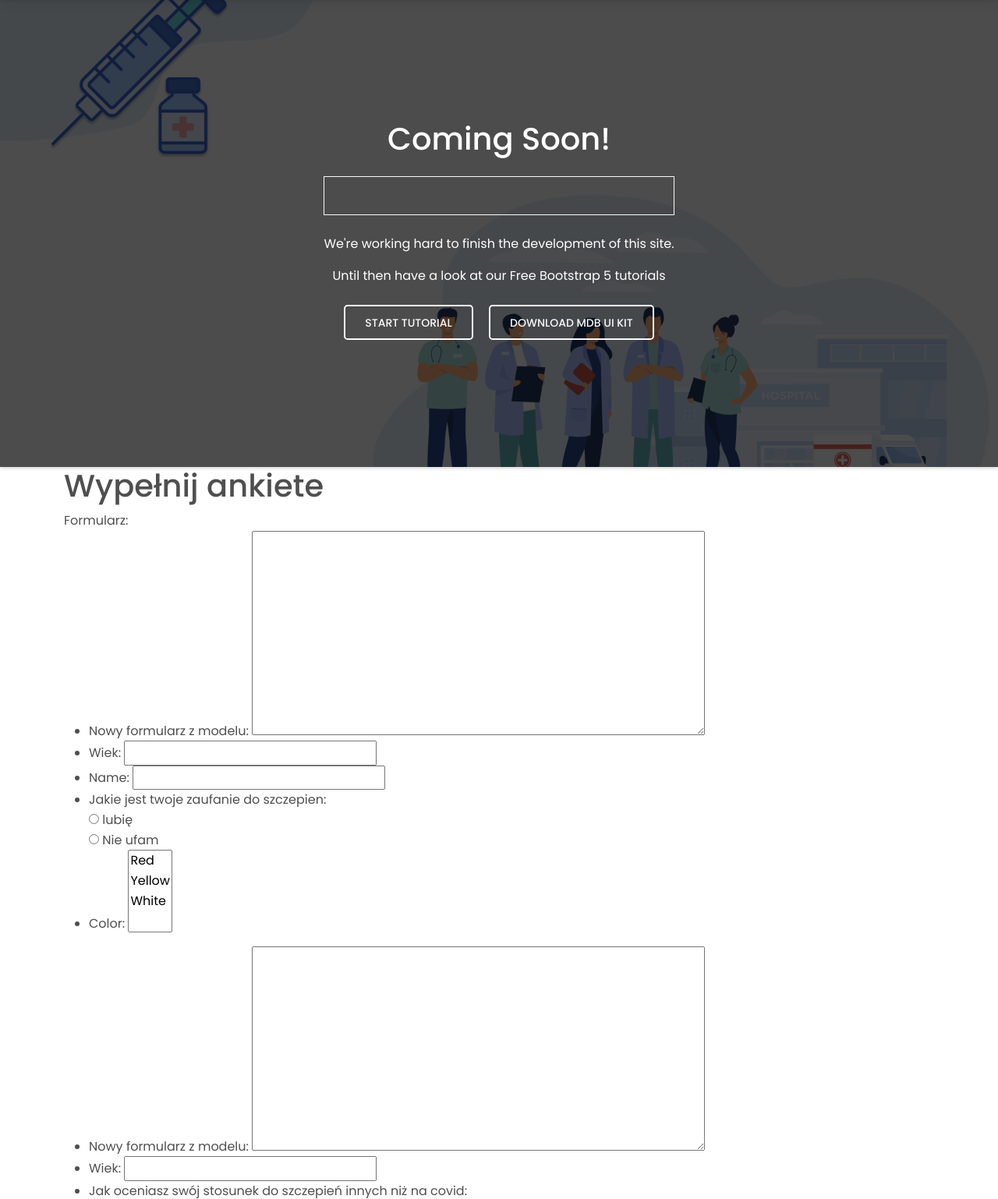
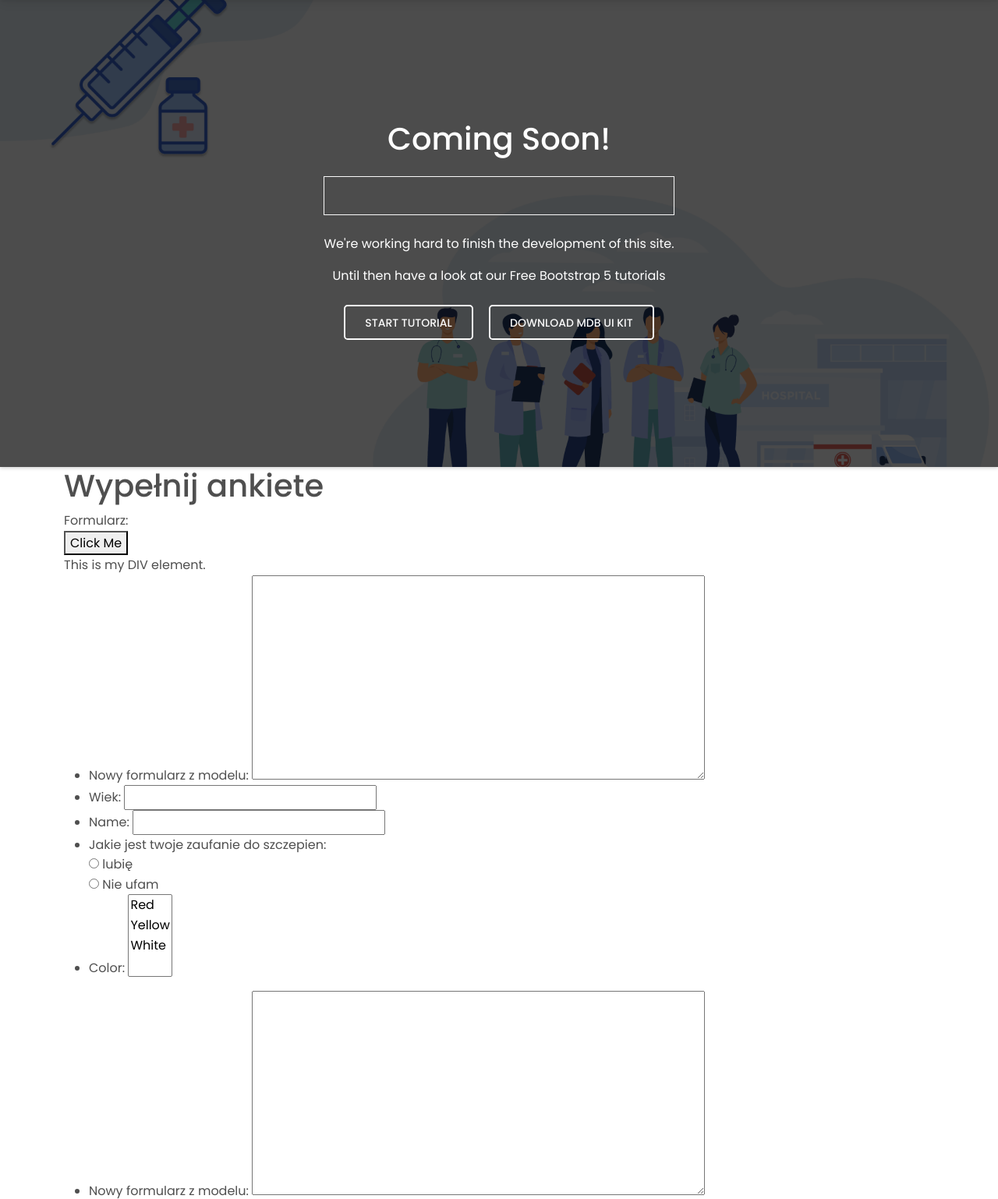
Before and after one commit to informacja/przedmiotHumanistyczny, a Django app: page /wypelnij/ in a window 1280 px wide. Shown: the part 59-1597 px from the top of the page at 78% size. Run offline with Django 4.2, Linux system fonts and the light colour scheme; some libraries are stand-ins or nearby versions.

Commit message:
Roksana :wave:

```diff
--- /dev/null
+++ b/ankiety/static/ankiety/css/rox.css
@@ -0,0 +1,3 @@
+a{
+    /*color:red !important;*/
+}
--- a/ankiety/templates/head.inc.html
+++ b/ankiety/templates/head.inc.html
@@ -22,6 +22,7 @@
 <link rel="preconnect" href="https://fonts.googleapis.com">
 <link rel="preconnect" href="https://fonts.gstatic.com" crossorigin>
 <link href="https://fonts.googleapis.com/css2?family=Poppins:ital,wght@1,100&display=swap" rel="stylesheet">
+    <link href="{% static 'ankiety/css/rox.css' %}" rel="stylesheet">
 
     <style>
 
--- a/ankiety/templates/wypelnij.html
+++ b/ankiety/templates/wypelnij.html
@@ -8,9 +8,15 @@
 Formularz:
 <form method="post" novalidate>
     {% csrf_token %}
+    <button onclick="myFunction(); return false;">Click Me</button>
+
+<div id="myDIV">
+  This is my DIV element.
+
     <ul id="0">
         {{ form0.as_ul }}
     </ul>
+</div>
     <ul id="1">
         {{ form1.as_ul }}
     </ul>
@@ -30,4 +36,15 @@ Formularz:
     <input type="reset" value="Resetuj">
 </form>
 
+<script>
+    // show pagee nuber (4)
+    function myFunction() {
+  var x = document.getElementById("myDIV");
+  if (x.style.display === "none") {
+    x.style.display = "block";
+  } else {
+    x.style.display = "none";
+  }
+}</script>
+
 {% endblock %}
```
Also changed, not shown: db.sqlite3.
